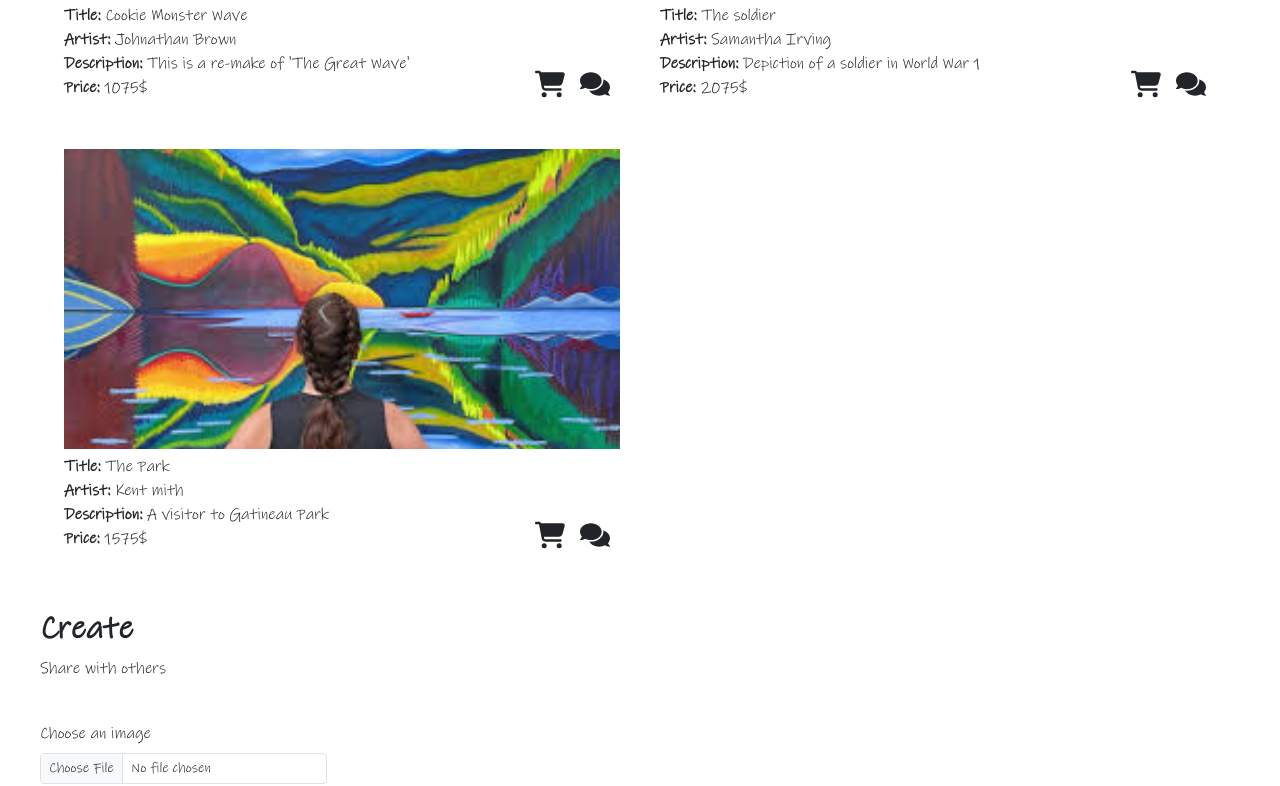
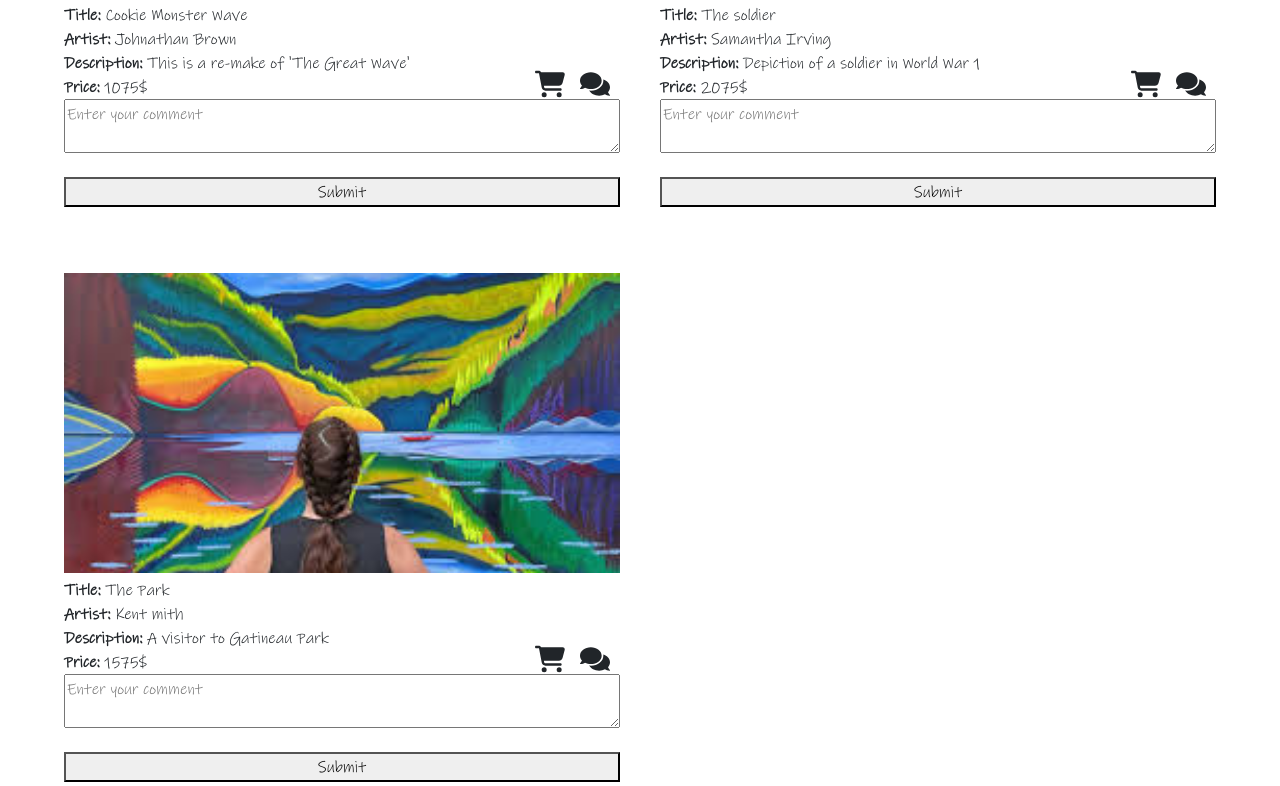
Before and after one commit to SEG3125-A/Group36-lab8_9, a React (Create React App) app: page / in a window 1280 px wide. Shown: the part 1164-1950 px from the top of the page. Built offline with nearby package versions, Linux system fonts and the light colour scheme.

Commit message:
added comments to main

```diff
--- a/src/GalleryItem.js
+++ b/src/GalleryItem.js
@@ -6,8 +6,28 @@ import Button from 'react-bootstrap/Button';
 import { FaCartShopping } from "react-icons/fa6";
 import { FaComments } from "react-icons/fa";
 import { CartContext } from './App';
+import {useRef} from 'react';
+import { useState } from 'react';
+
+
+
+
+
 
 const GalleryItem = ({ artwork }) => {
+
+  const ref = useRef(null);
+
+  const [version, setVersion] = useState([]);
+
+  const handleInput = () => {
+    console.log(ref.current.value);
+    console.log(version);
+    setVersion([...version, ref.current.value]);
+  };
+
+
+
   const addToCart=useContext(CartContext);
   return (
     <div className="gallery-item">
@@ -28,11 +48,24 @@ const GalleryItem = ({ artwork }) => {
           <FaComments className="comment-icon" size={30} style={{cursor:"pointer"}}/>
         </div>
       </div>
+      <textarea
+        ref={ref}
+        placeholder={"Enter your comment"}
+        id="message"
+        name="message"
+      />
+      <br />
+      <button onClick = {handleInput}>
+        Submit
+      </button>
+      <ul>{version.map(com => <li>{com}</li>)}</ul>
 
     </div>
 
   );
 };
+
+
 
 GalleryItem.propTypes = {
   imageSrc: PropTypes.string.isRequired,
```
